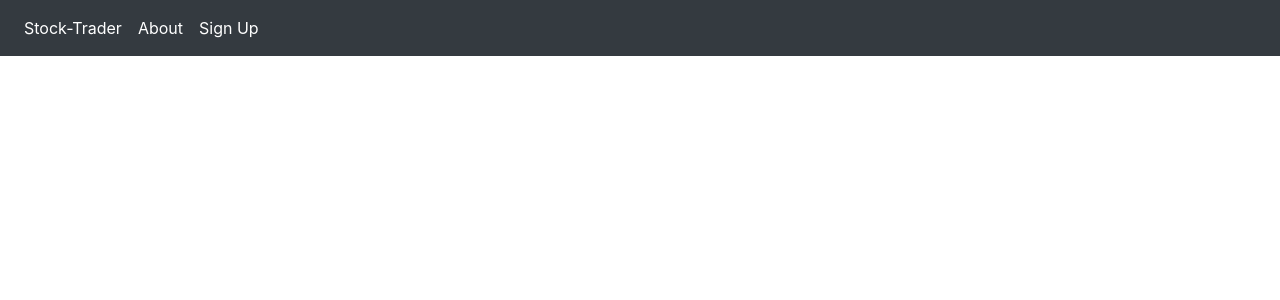
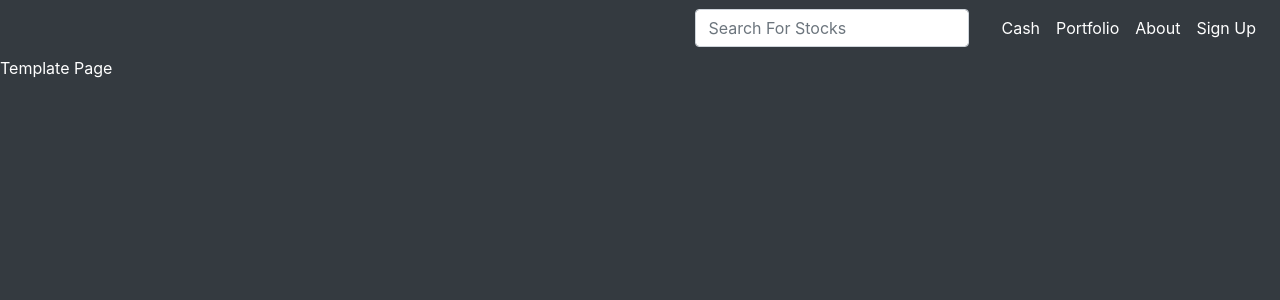
Before and after one commit to brayanMuniz/stock-trader, a Vue app: page / in a window 1280 px wide. Shown: the top 300 px of the page. Built offline with nearby package versions, Linux system fonts and the light colour scheme; no server answers; what vuefire would draw is missing.

Commit message:
added watchlist and chart components

```diff
--- a/package.json
+++ b/package.json
@@ -9,9 +9,11 @@
   },
   "dependencies": {
     "bootstrap": "^4.5.0",
+    "chart.js": "^2.9.3",
     "core-js": "^3.6.4",
     "firebase": "^7.14.5",
     "vue": "^2.6.11",
+    "vue-chartjs": "^3.5.0",
     "vue-router": "^3.1.6",
     "vuefire": "^2.2.2",
     "vuex": "^3.1.3"
--- a/src/App.vue
+++ b/src/App.vue
@@ -18,6 +18,7 @@ export default Vue.extend({
     };
   },
   async mounted() {
+    // Todo: use next line if there is a problem
     // window.localStorage.clear();
     firebaseApp.auth().onAuthStateChanged(async user => {
       if (user) {
@@ -71,5 +72,10 @@ export default Vue.extend({
 </script>
 
 <style lang="scss">
+body {
+  background-color: #343a40 !important;
+  color: white !important;
+}
+
 @import "~bootstrap/scss/bootstrap";
 </style>
--- a/src/components/navbar.vue
+++ b/src/components/navbar.vue
@@ -1,4 +1,5 @@
 <template>
+  <!-- Todo: when the navbar goes down, make it a darker color -->
   <nav class="navbar navbar-expand-lg navbar-dark bg-dark">
     <button
       class="navbar-toggler"
@@ -13,10 +14,28 @@
     </button>
 
     <div class="collapse navbar-collapse" id="navbarSupportedContent">
-      <ul class="navbar-nav mr-auto">
+      <router-link class="navbar-brand" to="/">
+        <img v-if="userHasImageURL" width="30" height="30" :src="userProfileImageURL" alt />
+      </router-link>
+
+      <form class="ml-auto form-inline my-2 my-lg-0">
+        <input
+          class="form-control mr-sm-4"
+          type="search"
+          placeholder="Search For Stocks"
+          aria-label="Search"
+        />
+      </form>
+
+      <ul class="navbar-nav">
         <li class="nav-item active">
-          <router-link to="/" class="nav-link">Stock-Trader</router-link>
+          <router-link to="/cash" class="nav-link">Cash</router-link>
         </li>
+
+        <li class="nav-item active">
+          <router-link to="/" class="nav-link">Portfolio</router-link>
+        </li>
+
         <li class="nav-item active">
           <router-link to="/about" class="nav-link">About</router-link>
         </li>
@@ -24,11 +43,6 @@
         <li class="nav-item active" v-if="!userSignedIn">
           <router-link to="/signUp" class="nav-link">Sign Up</router-link>
         </li>
-
-        <!-- Todo: push to the right side -->
-        <router-link class="ml-auto navbar-brand" to="/portfolio">
-          <img v-if="userHasImageURL" width="30" height="30" :src="userProfileImageURL" alt />
-        </router-link>
       </ul>
     </div>
   </nav>
--- /dev/null
+++ b/src/components/stockChart.vue
@@ -0,0 +1,10 @@
+<template>
+  <div>StockChart</div>
+</template>
+
+<script lang="ts">
+import Vue from "vue";
+export default Vue.extend({
+  name: "stockChart"
+});
+</script>
--- /dev/null
+++ b/src/components/watchlist.vue
@@ -0,0 +1,15 @@
+<template>
+  <div>Users watchlist for stocks</div>
+</template>
+
+<script lang="ts">
+import Vue from "vue";
+export default Vue.extend({
+  name: "watchlist",
+  data() {
+    return {
+      exampleData: [{}]
+    };
+  }
+});
+</script>
--- a/src/views/Home.vue
+++ b/src/views/Home.vue
@@ -1,9 +1,37 @@
 <template>
-  <div class="home"></div>
+  <div v-if="userSignedIn">
+    <div class="container">
+      <div class="row">
+        <div class="col-md-10">
+          <stock-chart></stock-chart>
+        </div>
+        <div class="col-md-2">
+          <watchlist />
+        </div>
+      </div>
+    </div>
+  </div>
+  <div v-else>Template Page</div>
 </template>
 
-<script>
-export default {
-  name: "Home"
-};
+<script lang='ts'>
+import Vue from "vue";
+import store from "@/store/store";
+import stockChart from "@/components/stockChart.vue";
+import watchlist from "@/components/watchlist.vue";
+
+export default Vue.extend({
+  name: "Home",
+  computed: {
+    userSignedIn(): boolean {
+      const myUserUid: string | null = store.getters.getUserUid;
+      if (myUserUid != null) return true;
+      return false;
+    }
+  },
+  components: {
+    stockChart,
+    watchlist
+  }
+});
 </script>
```
Also changed, not shown: 1 other file (tests, documents, lock files or other folders).
